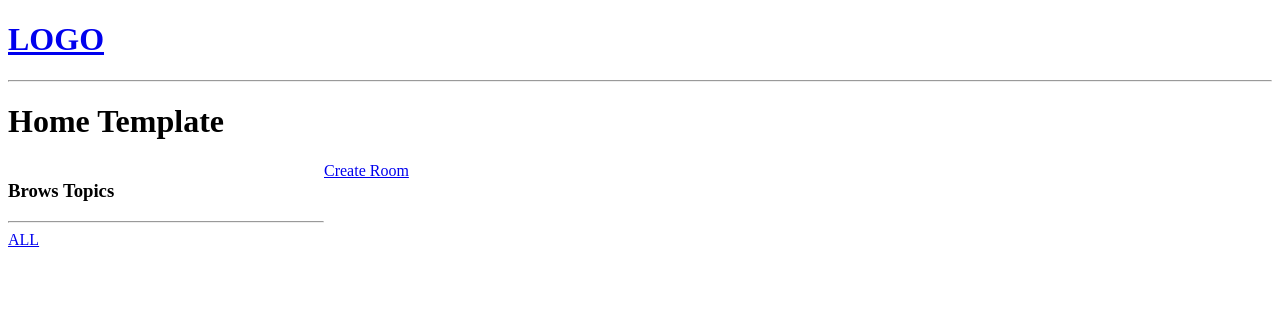
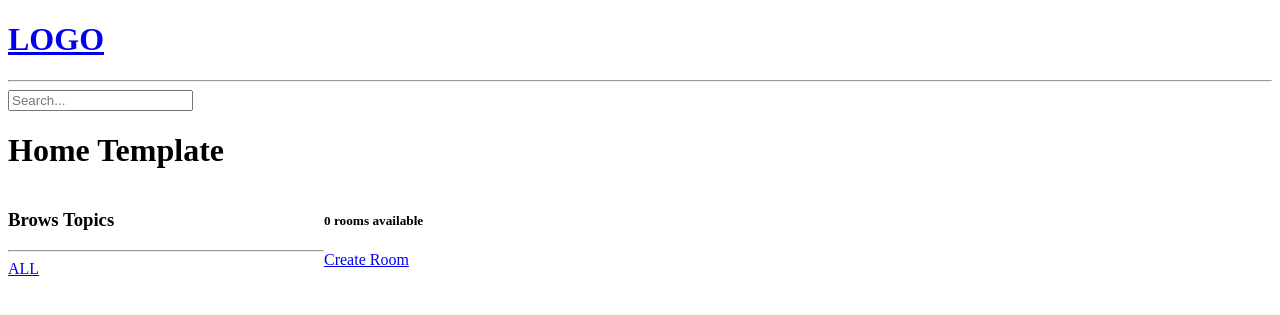
Before and after one commit to zarrroshin/discord-like-application-with-Python-Django, a Django app: page / in a window 1280 px wide. Shown: the top 315 px of the page. Run offline with Django 5.2, Linux system fonts and the light colour scheme; data that the repository does not hold is empty.

Commit message:
implmenting home page

```diff
--- a/studybud/base/templates/base/home.html
+++ b/studybud/base/templates/base/home.html
@@ -25,6 +25,7 @@
         {% endfor %}
     </div>
     <div>
+        <h5>{{room_count}} rooms available</h5>
         <a href="{% url 'create-room' %}">Create Room</a>
     <div>
         {% for room in rooms %}
--- a/studybud/base/views.py
+++ b/studybud/base/views.py
@@ -1,12 +1,15 @@
 from django.shortcuts import render,redirect
 from .models import Room,Topic
+from django.db.models import Q
 from .forms import RoomForm
 # Create your views here.
 
 def home(request):
-    rooms = Room.objects.all()
+    q  = request.GET.get('q') if request.GET.get('q') != None else ''
+    rooms = Room.objects.filter(Q(topic__name__contains = q)| Q(name__icontains=q) | Q(desctiption__icontains=q))
+    room_count = rooms.count()
     topics = Topic.objects.all()
-    context = {"rooms":rooms,'topics':topics}
+    context = {"rooms":rooms,'topics':topics,"room_count":room_count}
     return render(request,'base/home.html',context)
 
 def room(request,pk):
--- a/studybud/templates/navbar.html
+++ b/studybud/templates/navbar.html
@@ -3,3 +3,6 @@
 </a>
 
 <hr>
+<form action="{% url 'home' %}" method="get">
+  <input name="q" type="text" placeholder="Search...">
+</form>
```
